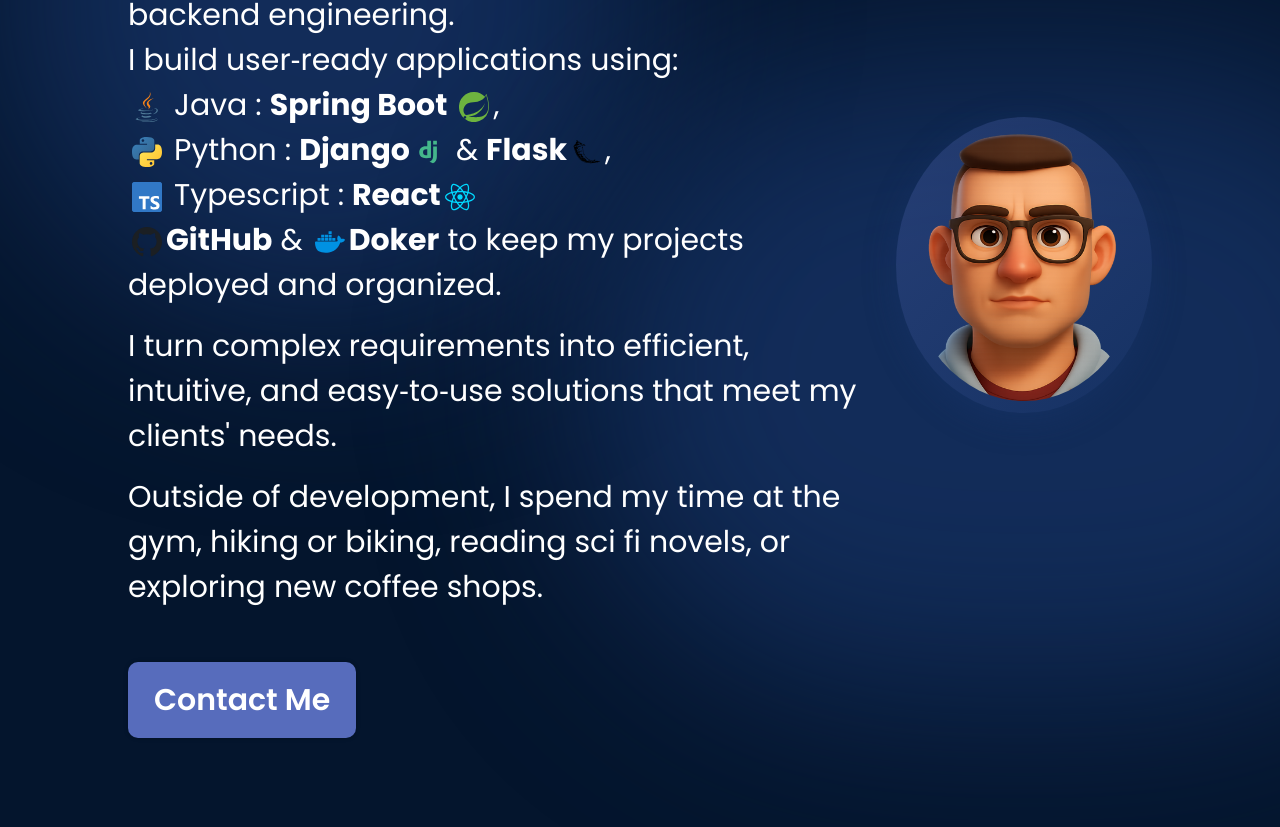
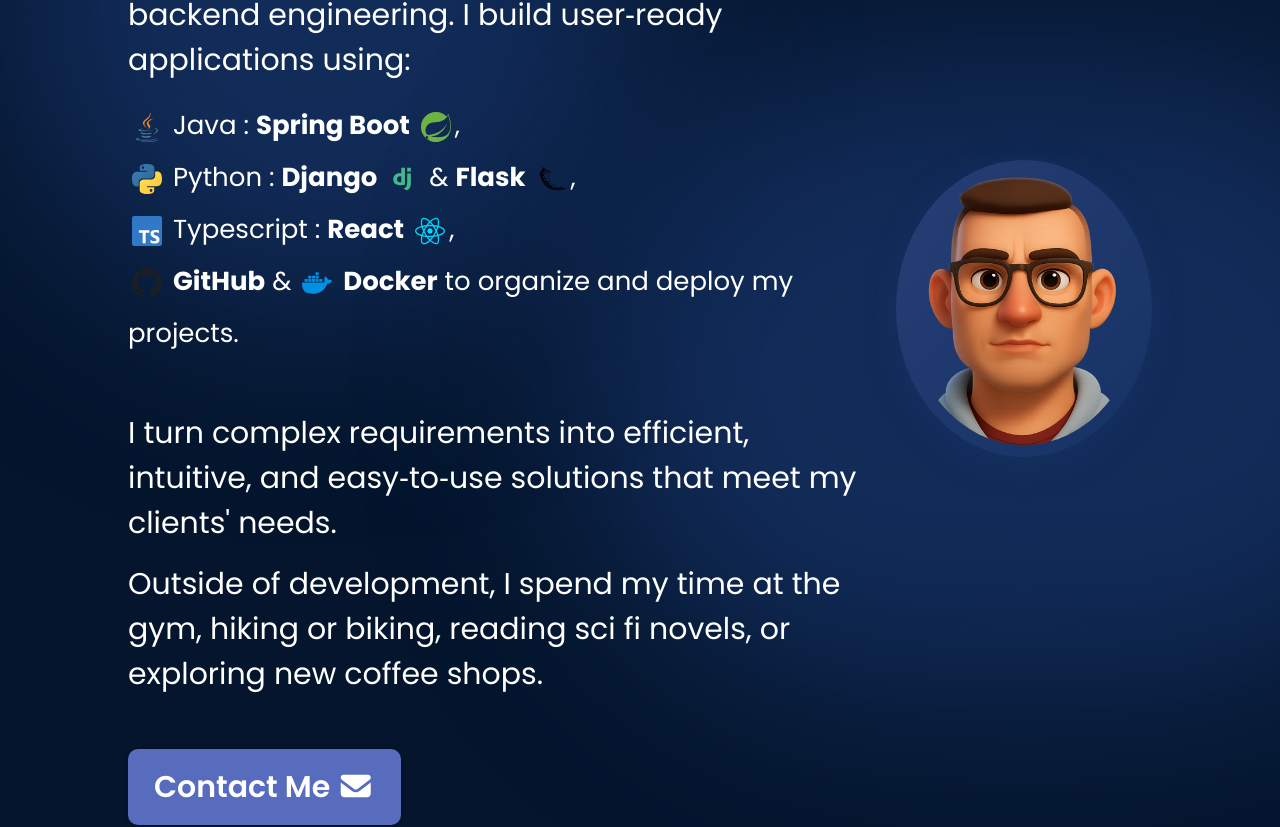
Before and after one commit to alexbalak21/Portofolio-React, a React (Vite) app: page / in a window 1280 px wide. Shown: the part 344-1171 px from the top of the page. Built offline with nearby package versions, Linux system fonts and the light colour scheme.

Commit message:
added fontawesome

```diff
--- a/package.json
+++ b/package.json
@@ -10,6 +10,9 @@
     "preview": "vite preview"
   },
   "dependencies": {
+    "@fortawesome/fontawesome-svg-core": "^7.1.0",
+    "@fortawesome/free-solid-svg-icons": "^7.1.0",
+    "@fortawesome/react-fontawesome": "^3.1.1",
     "react": "^19.2.0",
     "react-dom": "^19.2.0"
   },
--- a/src/App.css
+++ b/src/App.css
@@ -197,6 +197,13 @@
   margin-bottom: 16px;
 }
 
+.hero__tech-list {
+  font-size: 26px;
+  margin-bottom: 52px;
+  color: var(--color-text);
+  line-height: 2;
+}
+
 .tech-icon {
   height: 30px;
   width: 30px;
@@ -207,19 +214,6 @@
 
 .hero__cta-btn-wrapper{
   margin-top: 52px;
-}
-
-.tech-icon {
-  height: 30px;
-  width: 30px;
-  display: inline;
-  margin: 0 4px;
-  vertical-align: middle;
-}
-
-.hero__tech-list {
-
-margin-bottom: 16px;
 }
 
 .hero__cta-btn {
--- a/src/components/Hero.jsx
+++ b/src/components/Hero.jsx
@@ -4,13 +4,14 @@
 import springBootIcon from "../assets/icons/spring_boot.svg";
 import pythonIcon from "../assets/icons/python.svg";
 import flaskIcon from "../assets/icons/flask.svg";
-import laravelIcon from "../assets/icons/laravel.svg";
 import reactIcon from "../assets/icons/react.svg";
 import githubIcon from "../assets/icons/github.svg";
-import phpIcon from "../assets/icons/php.svg";
 import djangoIcon from "../assets/icons/django.svg";
 import typeScriptIcon from "../assets/icons/typescript.svg";
 import dockerIcon from "../assets/icons/docker.svg";
+import { FontAwesomeIcon } from '@fortawesome/react-fontawesome'
+import { faEnvelope } from '@fortawesome/free-solid-svg-icons'
+
 import {useState} from "react"
 
 function Hero() {
@@ -21,13 +22,17 @@
         <h1 className="hero__title">Hi I'm Alex</h1>
 
         <p className="hero__description">
-          I'm a full‑stack developer with a strong focus on backend engineering. <br /> I build user‑ready applications using: <br />
+          I'm a full‑stack developer with a strong focus on backend engineering. I build user‑ready applications using:
+        </p>
+
         <div className="hero__tech-list">
-           <img src={javaIcon} alt="Java" className="tech-icon" /> Java : <b>Spring Boot</b> <img src={springBootIcon} alt="Spring Boot" className="tech-icon" />, <br />
-          <img src={pythonIcon} alt="Python" className="tech-icon" /> Python : <b>Django</b><img src={djangoIcon} alt="Django" className="tech-icon" /> & <b>Flask</b><img src={flaskIcon} alt="Flask" className="tech-icon" />,<br />
-          <img src={typeScriptIcon} alt="TypeScript" className="tech-icon" /> Typescript : <b>React</b><img src={reactIcon} alt="React" className="tech-icon" /><br />
-          <img src={githubIcon} alt="GitHub" className="tech-icon" /><b>GitHub</b> & <img src={dockerIcon} alt="Docker" className="tech-icon" /><b>Doker</b> to keep my projects deployed and organized. <br />
+          <img src={javaIcon} alt="Java" className="tech-icon" /> Java : <b>Spring Boot</b> <img src={springBootIcon} alt="Spring Boot" className="tech-icon" />, <br />
+          <img src={pythonIcon} alt="Python" className="tech-icon" /> Python : <b>Django</b> <img src={djangoIcon} alt="Django" className="tech-icon" /> & <b>Flask</b> <img src={flaskIcon} alt="Flask" className="tech-icon" />, <br />
+          <img src={typeScriptIcon} alt="TypeScript" className="tech-icon" /> Typescript : <b>React</b> <img src={reactIcon} alt="React" className="tech-icon" />, <br />
+          <img src={githubIcon} alt="GitHub" className="tech-icon" /> <b>GitHub</b> & <img src={dockerIcon} alt="Docker" className="tech-icon" /> <b>Docker</b> to organize and deploy my projects.
         </div>
+
+        <p className="hero__description">
           I turn complex requirements into efficient, intuitive, and easy‑to‑use solutions that meet my clients' needs.
         </p>
 
@@ -37,12 +42,12 @@
         </p>
         <div className="hero__cta-btn-wrapper">
           <a
-          href="mailto:mymail@email.com"
+          href="mailto:alex.balak@outlook.com"
           className="hero__cta-btn"
           onMouseEnter={() => setIsSmiling(true)}
           onMouseLeave={() => setIsSmiling(false)}
         >
-          Contact Me
+          Contact Me <FontAwesomeIcon icon={faEnvelope} />
         </a>
         </div>
       </div>
```
Also changed, not shown: src/assets/icons/envelope.svg (added), 1 other file (tests, documents, lock files or other folders).
